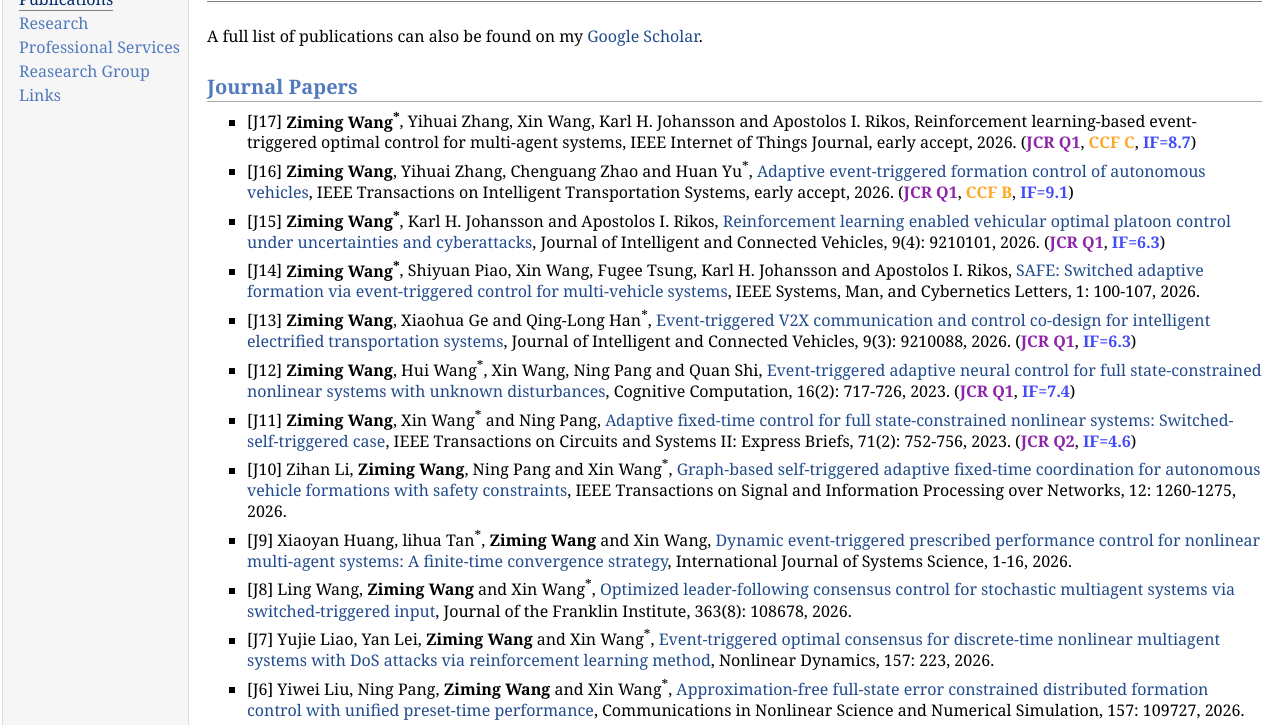
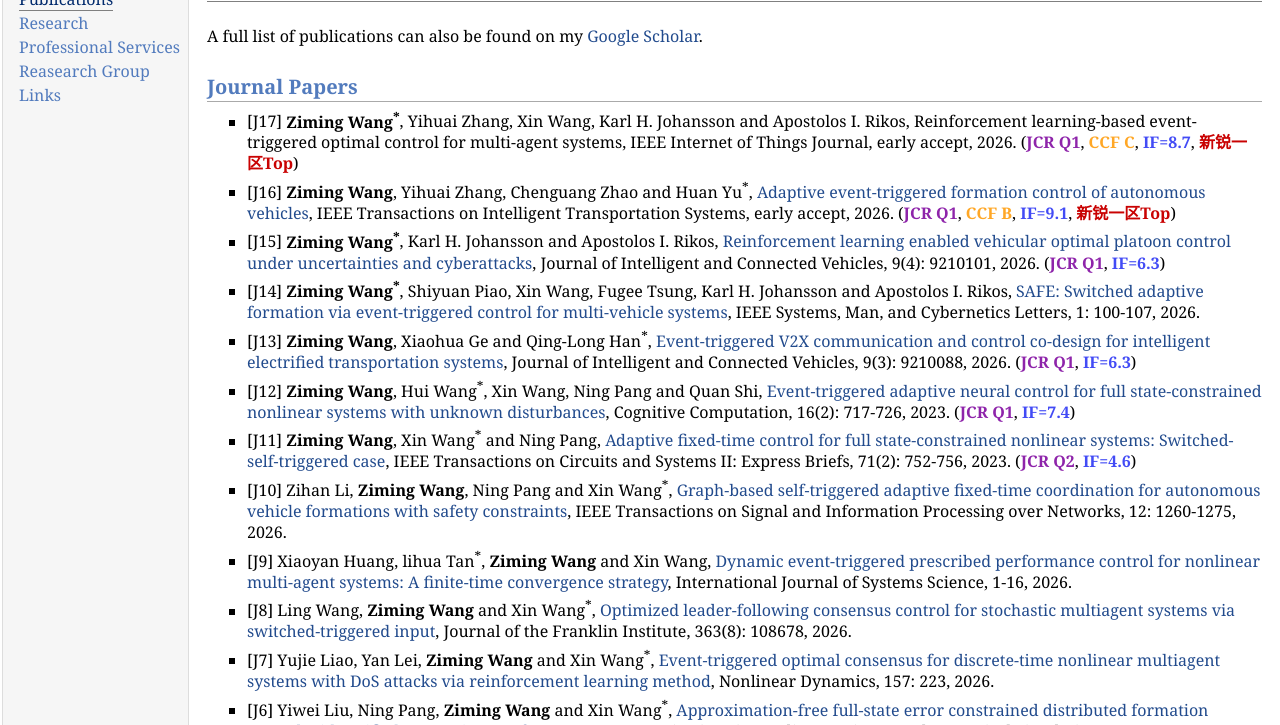
Before and after one commit to wwwangziming/wwwangziming.github.io, a plain HTML site: page research.html in a window 1280 px wide. Shown: the part 48-773 px from the top of the page. Drawn offline with Linux system fonts and the light colour scheme.

Commit message:
Update research.html
csd

```diff
--- a/research.html
+++ b/research.html
@@ -25,9 +25,9 @@
   <p>A full list of publications can also be found on my <a href="https://scholar.google.com/citations?user=yCQR4BQAAAAJ&hl=zh-CN">Google Scholar</a>.</p>
 <h2>Journal Papers</h2>
 <ul>
-<li><p>[J17] <strong>Ziming Wang<sup>*</sup></strong>, Yihuai Zhang, Xin Wang, Karl H. Johansson and Apostolos I. Rikos, Reinforcement learning-based event-triggered optimal control for multi-agent systems, IEEE Internet of Things Journal, early accept, 2026. (<strong style="color:#8e24aa;">JCR Q1</strong>, <strong style="color:#ffa726;">CCF C</strong>, <strong style="color:#424bf5;">IF=8.7</strong>)</p>
+<li><p>[J17] <strong>Ziming Wang<sup>*</sup></strong>, Yihuai Zhang, Xin Wang, Karl H. Johansson and Apostolos I. Rikos, Reinforcement learning-based event-triggered optimal control for multi-agent systems, IEEE Internet of Things Journal, early accept, 2026. (<strong style="color:#8e24aa;">JCR Q1</strong>, <strong style="color:#ffa726;">CCF C</strong>, <strong style="color:#424bf5;">IF=8.7</strong>, <strong style="color:#c90202;">新锐一区Top</strong>)</p>
 </li>
-<li><p>[J16] <strong>Ziming Wang</strong>, Yihuai Zhang, Chenguang Zhao and Huan Yu<sup>*</sup>, <a href="https://ieeexplore.ieee.org/document/11802916">Adaptive event-triggered formation control of autonomous vehicles</a>, IEEE Transactions on Intelligent Transportation Systems, early accept, 2026. (<strong style="color:#8e24aa;">JCR Q1</strong>, <strong style="color:#ffa726;">CCF B</strong>, <strong style="color:#424bf5;">IF=9.1</strong>)</p>
+<li><p>[J16] <strong>Ziming Wang</strong>, Yihuai Zhang, Chenguang Zhao and Huan Yu<sup>*</sup>, <a href="https://ieeexplore.ieee.org/document/11802916">Adaptive event-triggered formation control of autonomous vehicles</a>, IEEE Transactions on Intelligent Transportation Systems, early accept, 2026. (<strong style="color:#8e24aa;">JCR Q1</strong>, <strong style="color:#ffa726;">CCF B</strong>, <strong style="color:#424bf5;">IF=9.1</strong>, <strong style="color:#c90202;">新锐一区Top</strong>)</p>
 </li>
 <li><p>[J15] <strong>Ziming Wang<sup>*</sup></strong>, Karl H. Johansson and Apostolos I. Rikos, <a href="https://www.sciopen.com/article/10.26599/JICV.2026.9210101">Reinforcement learning enabled vehicular optimal platoon control under uncertainties and cyberattacks</a>, Journal of Intelligent and Connected Vehicles, 9(4): 9210101, 2026. (<strong style="color:#8e24aa;">JCR Q1</strong>, <strong style="color:#424bf5;">IF=6.3</strong>)</p>
 </li>
```
